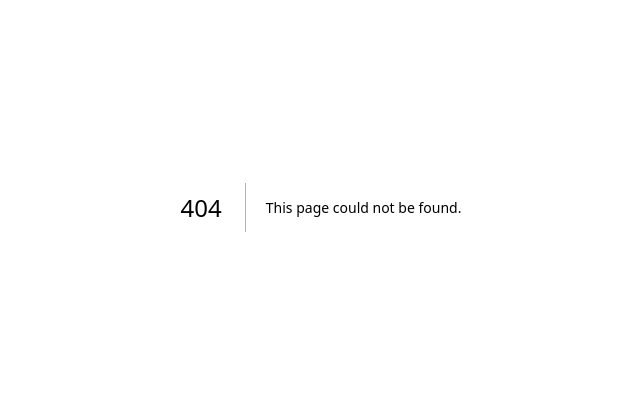
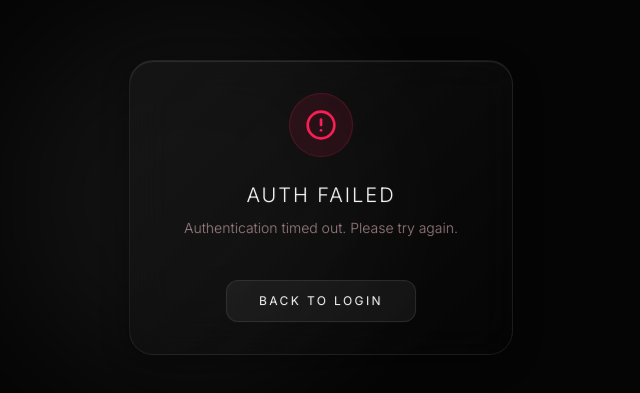
Before and after one commit to venzixx/lofiwafi, a Next.js app: page /auth/callback in a window 1280 px wide. Before the commit this address had no page. Shown: the part 193-586 px from the top of the page, without its empty margins (319-959 px from the left). Built offline with nearby package versions, Linux system fonts and the light colour scheme; no server answers.

Commit message:
Robust client-side auth with error handling

```diff
--- /dev/null
+++ b/src/app/auth/callback/page.tsx
@@ -0,0 +1,102 @@
+"use client";
+
+import { useEffect, useState } from "react";
+import { useRouter } from "next/navigation";
+import { supabase } from "@/lib/supabase";
+import { Loader2, Heart, AlertCircle } from "lucide-react";
+import { motion } from "framer-motion";
+
+export default function AuthCallback() {
+  const [error, setError] = useState<string | null>(null);
+  const router = useRouter();
+
+  useEffect(() => {
+    const handleAuth = async () => {
+      try {
+        // Supabase browser client automatically catches the hash tokens
+        // and sets the session in memory/localStorage.
+        const { data: { session }, error: sessionError } = await supabase.auth.getSession();
+
+        if (sessionError) throw sessionError;
+
+        if (session) {
+          // Success! Whisk them away
+          router.push("/dashboard/youtube");
+        } else {
+          // If no session after a few seconds, something went wrong
+          const timeout = setTimeout(() => {
+            setError("Authentication timed out. Please try again.");
+          }, 5000);
+          return () => clearTimeout(timeout);
+        }
+      } catch (err: any) {
+        console.error("Auth error:", err);
+        setError(err.message || "Failed to initialize session.");
+      }
+    };
+
+    handleAuth();
+
+    // Listen for auth state changes (in case the hash takes a second to process)
+    const { data: { subscription } } = supabase.auth.onAuthStateChange((event, session) => {
+      if (event === 'SIGNED_IN' && session) {
+        router.push("/dashboard/youtube");
+      }
+    });
+
+    return () => subscription.unsubscribe();
+  }, [router]);
+
+  return (
+    <div className="min-h-screen flex items-center justify-center bg-[#050505] relative overflow-hidden p-6 text-center">
+      {/* Background Decor */}
+      <div className="absolute top-1/4 left-1/4 w-96 h-96 bg-white/5 rounded-full blur-3xl z-0" />
+
+      <div className="relative z-10 max-w-sm w-full">
+        {error ? (
+          <motion.div
+            initial={{ opacity: 0, scale: 0.9 }}
+            animate={{ opacity: 1, scale: 1 }}
+            className="p-8 liquid-glass-card border-rose-500/30 flex flex-col items-center gap-6"
+          >
+            <div className="w-16 h-16 rounded-full bg-rose-500/10 flex items-center justify-center border border-rose-500/20">
+              <AlertCircle className="w-8 h-8 text-rose-500" />
+            </div>
+            <div>
+              <h1 className="text-xl text-white font-light tracking-widest uppercase mb-2">Auth Failed</h1>
+              <p className="text-rose-200/60 text-sm font-light leading-relaxed">
+                {error}
+              </p>
+            </div>
+            <button
+              onClick={() => router.push("/")}
+              className="mt-4 px-8 py-3 bg-white/5 hover:bg-white/10 text-white text-xs tracking-[0.2em] rounded-xl border border-white/10 transition-all uppercase"
+            >
+              Back to Login
+            </button>
+          </motion.div>
+        ) : (
+          <div className="flex flex-col items-center gap-8">
+            <motion.div
+              animate={{ scale: [1, 1.1, 1], opacity: [0.5, 1, 0.5] }}
+              transition={{ duration: 2, repeat: Infinity }}
+              className="w-20 h-20 rounded-full liquid-glass flex items-center justify-center"
+            >
+              <Heart className="w-10 h-10 text-white/50" fill="currentColor" />
+            </motion.div>
+
+            <div className="space-y-4">
+              <h1 className="text-2xl font-light tracking-[0.3em] text-white/90 uppercase">Verifying</h1>
+              <div className="flex items-center justify-center gap-2">
+                <Loader2 className="w-4 h-4 text-white/20 animate-spin" />
+                <p className="text-[10px] text-white/30 uppercase tracking-[0.4em] font-medium leading-none">
+                  Initializing Space
+                </p>
+              </div>
+            </div>
+          </div>
+        )}
+      </div>
+    </div>
+  );
+}
--- a/src/app/auth/callback/route.ts
+++ /dev/null
@@ -1,22 +0,0 @@
-import { createClient } from '@supabase/supabase-js';
-import { NextResponse } from 'next/server';
-
-export async function GET(request: Request) {
-  const { searchParams, origin } = new URL(request.url);
-  const code = searchParams.get('code');
-  const next = searchParams.get('next') ?? '/dashboard/youtube';
-
-  if (code) {
-    const supabase = createClient(
-      process.env.NEXT_PUBLIC_SUPABASE_URL!,
-      process.env.NEXT_PUBLIC_SUPABASE_ANON_KEY!
-    );
-    const { error } = await supabase.auth.exchangeCodeForSession(code);
-    if (!error) {
-      return NextResponse.redirect(`${origin}${next}`);
-    }
-  }
-
-  // Return the user to an error page with instructions
-  return NextResponse.redirect(`${origin}/?error=auth_exchange_failed`);
-}
--- a/src/app/page.tsx
+++ b/src/app/page.tsx
@@ -2,17 +2,23 @@
 
 import { motion, AnimatePresence } from "framer-motion";
 import { Heart, Loader2 } from "lucide-react";
-import { useState, useEffect } from "react";
-import { useRouter } from "next/navigation";
+import { useState, useEffect, Suspense } from "react";
+import { useRouter, useSearchParams } from "next/navigation";
 import { supabase } from "@/lib/supabase";
 
-export default function Home() {
+function HomeContent() {
   const [loading, setLoading] = useState(false);
   const [checking, setChecking] = useState(true);
   const [error, setError] = useState("");
   const router = useRouter();
+  const searchParams = useSearchParams();
 
   useEffect(() => {
+    const urlError = searchParams.get('error_description') || searchParams.get('error');
+    if (urlError) {
+      setError(urlError === 'auth_exchange_failed' ? "Failed to verify session. Try again." : urlError);
+    }
+
     const checkUser = async () => {
       const { data: { session } } = await supabase.auth.getSession();
       if (session) {
@@ -22,7 +28,7 @@ export default function Home() {
       }
     };
     checkUser();
-  }, [router]);
+  }, [router, searchParams]);
 
   const handleGoogleLogin = async () => {
      try {
@@ -51,6 +57,7 @@ export default function Home() {
 
   return (
     <div className="min-h-screen flex items-center justify-center p-4 relative overflow-hidden">
+      {/* ... previous content ... */}
       <motion.div
         animate={{ scale: [1, 1.2, 1], opacity: [0.3, 0.5, 0.3] }}
         transition={{ duration: 8, repeat: Infinity, ease: "easeInOut" }}
@@ -60,14 +67,12 @@ export default function Home() {
       <motion.div
         initial={{ opacity: 0, y: 20 }}
         animate={{ opacity: 1, y: 0 }}
-        transition={{ duration: 0.8, ease: "easeOut" }}
         className="w-full max-w-md liquid-glass-card p-8 relative z-10"
       >
         <div className="flex flex-col items-center text-center space-y-8">
           <motion.div
             initial={{ scale: 0 }}
             animate={{ scale: 1 }}
-            transition={{ delay: 0.3, type: "spring", stiffness: 100 }}
             className="w-16 h-16 rounded-full liquid-glass flex items-center justify-center"
           >
             <Heart className="w-8 h-8 text-white/80" fill="currentColor" />
@@ -90,7 +95,7 @@ export default function Home() {
              <button
                  onClick={handleGoogleLogin}
                  disabled={loading}
-                 className="w-full flex items-center justify-center space-x-3 py-4 bg-white/5 hover:bg-white/10 disabled:opacity-50 text-white rounded-2xl border border-white/10 transition-all duration-300 transform active:scale-95 shadow-lg"
+                 className="w-full flex items-center justify-center space-x-3 py-4 bg-white/5 hover:bg-white/10 text-white rounded-2xl border border-white/10 transition-all duration-300 transform active:scale-95 shadow-lg"
              >
                  {loading ? (
                     <span className="tracking-widest uppercase text-sm font-medium animate-pulse">Routing...</span>
@@ -106,12 +111,17 @@ export default function Home() {
                     </>
                  )}
              </button>
-             <p className="text-[10px] text-white/30 text-center mt-6 uppercase tracking-widest">
-               Native Session Verification Required
-             </p>
           </div>
         </div>
       </motion.div>
     </div>
   );
 }
+
+export default function Home() {
+  return (
+    <Suspense fallback={<div className="min-h-screen flex items-center justify-center bg-[#050505]"><Loader2 className="w-8 h-8 text-white/20 animate-spin" /></div>}>
+      <HomeContent />
+    </Suspense>
+  );
+}
```
